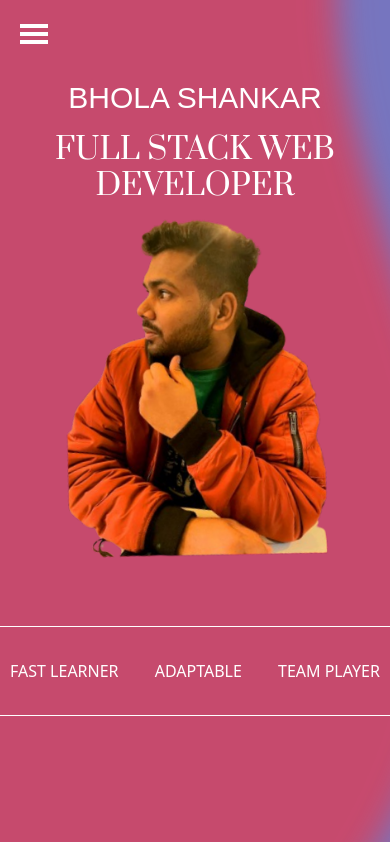
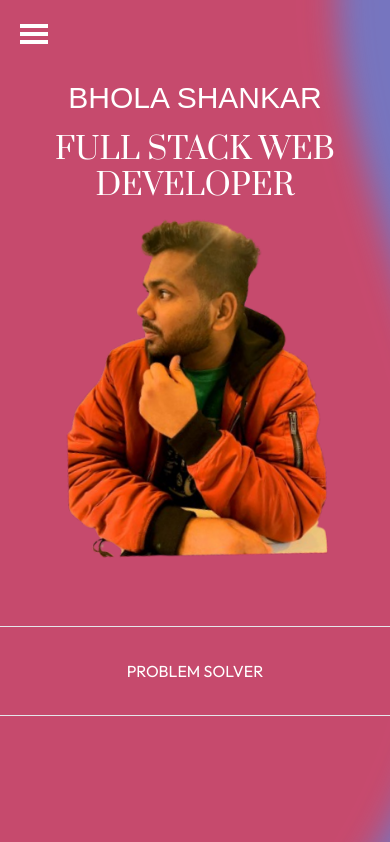
Before and after one commit to DilipBsr/myPorfolio, a React (Vite) app: page / in a window 390 px wide. Shown: the top 842 px of the page. Built offline with nearby package versions, Linux system fonts and the light colour scheme; a web font is replaced by a local one.

Commit message:
About Section

```diff
--- a/package.json
+++ b/package.json
@@ -22,6 +22,7 @@
     "react-icons": "^5.4.0",
     "react-redux": "^9.2.0",
     "react-scroll": "^1.9.0",
+    "swiper": "^11.2.10",
     "tailwindcss": "^4.1.11"
   },
   "devDependencies": {
--- a/src/components/aboutMeSection/AboutMeImage.jsx
+++ b/src/components/aboutMeSection/AboutMeImage.jsx
@@ -3,7 +3,7 @@ const AboutMeImage = () => {
     <div className="h-[300px] w-[300px] relative">
       <div className="h-[300px] w-[300px] rounded-[100px] absolute overflow-hidden">
         <img
-          src="../images/about-me.jpg"
+          src="../images/about-me.png"
           alt="About Me Image"
           className="h-full w-auto object-cover"
         />
--- a/src/components/subHeroSection/SubHeroMain.jsx
+++ b/src/components/subHeroSection/SubHeroMain.jsx
@@ -1,10 +1,31 @@
+import { Swiper, SwiperSlide } from "swiper/react";
+import "swiper/css";
+import { Autoplay } from "swiper/modules";
+import "swiper/css/autoplay";
+
 const SubHeroMain = () => {
   return (
-    <div className="w-full border-y bg-brown border-lightGrey text-lightGrey flex justify-around uppercase xl:text-4xl md:text-2xl sm:text-4xl py-8 md:flex-row sm:flex-col items-center gap-4">
-      <p className="md:block sm:hidden">Fast Learner</p>
-      Adaptable
-      <p className="md:block sm:hidden">Team Player</p>
+    <>
+    <div className="w-full border-y border-light-200 text-light-200 flex justify-around uppercase xl:text-3xl md:text-2xl sm:text-2xl  py-8 md:flex-row items-center gap-4 outfit-regular sm:flex hidden">
+        <p>Adaptable</p>
+        <p>Problem Solver</p>
+        <p >Team Player</p>
     </div>
+     <div className="w-full border-y border-gray-200 text-light-200 flex text-center uppercase py-8 outfit-regular sm:hidden">
+        <Swiper spaceBetween={20} slidesPerView={1}  loop={true}
+        speed={800}
+            autoplay={{
+            delay: 3000,
+            disableOnInteraction: false,
+            pauseOnVisibilityChange: true
+          }}
+          modules={[Autoplay]}>
+          <SwiperSlide><p>Fast Learner</p></SwiperSlide>
+          <SwiperSlide><p>Problem Solver</p></SwiperSlide>
+          <SwiperSlide><p>Team Player</p></SwiperSlide>
+        </Swiper>
+      </div>
+    </>
   );
 };
 
```
Also changed, not shown: public/images/about-me.png (added), 1 other file (tests, documents, lock files or other folders).
